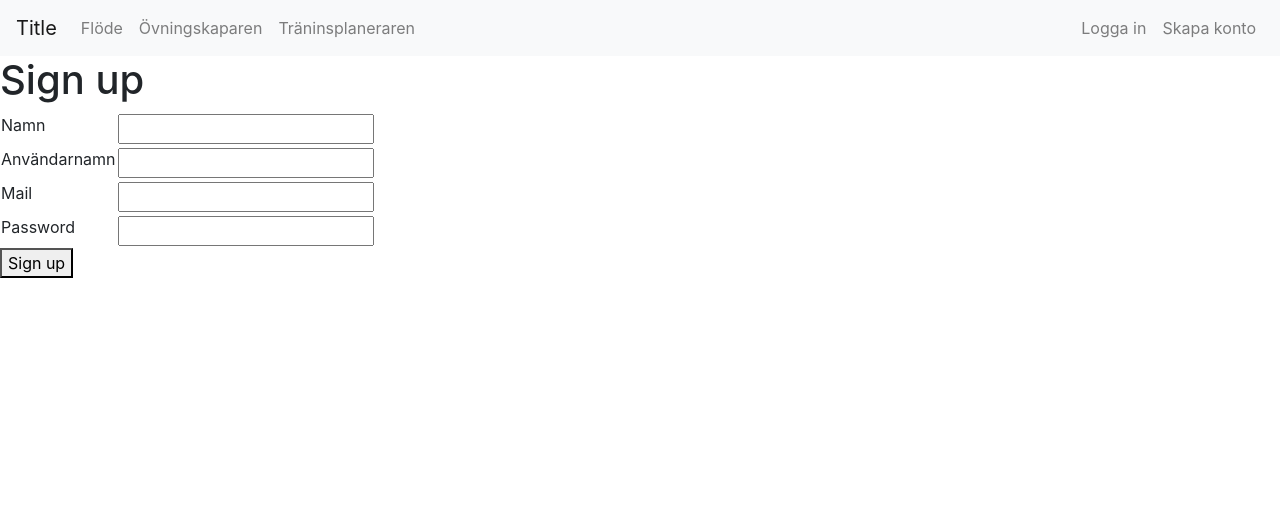
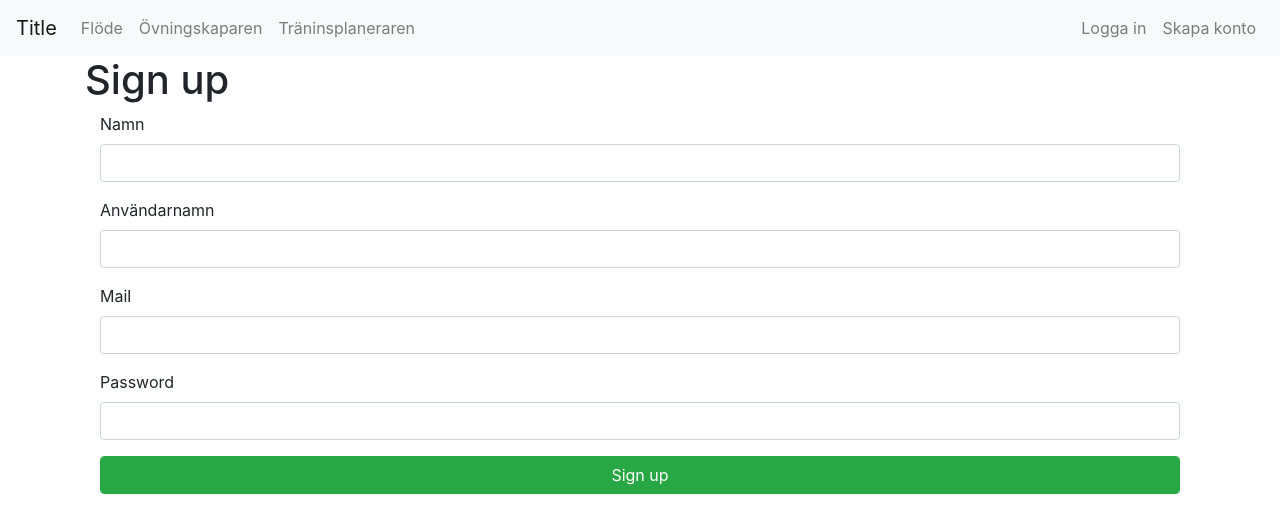
Before and after one commit to albin02forsberg/slutprojekt, a React (Create React App) app in the folder client/: page /signup in a window 1280 px wide. Shown: the top 532 px of the page. Built offline with nearby package versions, Linux system fonts and the light colour scheme.

Commit message:
Updatet logbook and added documentation

```diff
--- a/client/src/App.jsx
+++ b/client/src/App.jsx
@@ -39,6 +39,9 @@ export default function App() {
           <Route path="/signup">
             <Singup />
           </Route>
+          <Route path="/drill/:id">
+
+          </Route>
           <Route path="/drillcreator">
             <DrillCreator/>
           </Route>
--- a/client/src/Components/excercise.jsx
+++ b/client/src/Components/drillCard.jsx
@@ -1,7 +1,7 @@
 import react from "react";
 
 function Excercise(prop) {
-  let link = "/" + prop.name;
+  let link = "/drill/" + prop.id;
   return (
       <div class="card">
         <div class="card-body">
--- a/client/src/Components/header.jsx
+++ b/client/src/Components/header.jsx
@@ -1,6 +1,6 @@
 import react, { useState, useEffect } from "react";
 import IsLoggedin from "../Components/menuBtnsLogin";
-import "../static/App2.css"
+import "../static/App2.css";
 import {
   BrowserRouter as Router,
   Switch,
@@ -32,29 +32,43 @@ function Header() {
     };
   }, [show]);
 
-  let className = show + " header";
-
   return (
-<nav class="navbar navbar-expand-lg navbar-light bg-light">
-  <a class="navbar-brand" href="/">Title</a>
-  <button class="navbar-toggler" type="button" data-toggle="collapse" data-target="#navbarSupportedContent" aria-controls="navbarSupportedContent" aria-expanded="false" aria-label="Toggle navigation">
-    <span class="navbar-toggler-icon"></span>
+    <nav className="navbar navbar-expand-lg navbar-light bg-light">
+      <a className="navbar-brand" href="/">
+        Title
+      </a>
+      <button
+        className="navbar-toggler"
+        type="button"
+        data-toggle="collapse"
+        data-target="#navbarSupportedContent"
+        aria-controls="navbarSupportedContent"
+        aria-expanded="false"
+        aria-label="Toggle navigation"
+      >
+        <span className="navbar-toggler-icon"></span>
       </button>
 
-  <div class="collapse navbar-collapse" id="navbarSupportedContent">
-    <ul class="navbar-nav mr-auto">
-      <li class="nav-item">
-        <a class="nav-link" href="/">Flöde</a>
+      <div className="collapse navbar-collapse" id="navbarSupportedContent">
+        <ul className="navbar-nav mr-auto">
+          <li className="nav-item">
+            <a className="nav-link" href="/">
+              Flöde
+            </a>
           </li>
-      <li class="nav-item">
-        <a class="nav-link" href="/drillcreator">Övningskaparen</a>
+          <li className="nav-item">
+            <a className="nav-link" href="/drillcreator">
+              Övningskaparen
+            </a>
           </li>
-      <li class="nav-item">
-        <a class="nav-link" href="/excercise">Träninsplaneraren</a>
+          <li className="nav-item">
+            <a className="nav-link" href="/excercise">
+              Träninsplaneraren
+            </a>
           </li>
         </ul>
-    <ul class="navbar-nav my-2 my-lg-0">
-      <IsLoggedin/>
+        <ul className="navbar-nav my-2 my-lg-0">
+          <IsLoggedin />
         </ul>
       </div>
     </nav>
--- a/client/src/Components/home.jsx
+++ b/client/src/Components/home.jsx
@@ -1,6 +1,6 @@
 import react, { useState, useEffect } from "react";
 import axios from "axios";
-import Excercise from "../Components/excercise";
+import Excercise from "./drillCard";
 import "../static/App2.css";
 
 function Home() {
--- a/client/src/Components/signup.jsx
+++ b/client/src/Components/signup.jsx
@@ -38,77 +38,67 @@ function Singup() {
   }
 
   return (
-    <div className="main">
+    <div className="container">
       <h1>Sign up</h1>
-      <div className="display">
+      <div className="col-md-12">
         <form>
-          <table>
-            <tr>
-              <td>
+          <div className="form-group">
             <label htmlFor="name">Namn</label>
-              </td>
-              <td>
             <input
               type="text"
               name="name"
               id="name"
               onChange={handleChange}
               value={user.name}
+              className="form-control"
             />
-              </td>
-            </tr>
-            <tr>
-              <td>
+          </div>
+          <div className="form-group">
             <label htmlFor="username">Användarnamn</label>
-              </td>
-              <td>
             <input
               type="text"
               name="username"
               id="username"
               onChange={handleChange}
               value={user.username}
+              className="form-control"
             />
-              </td>
-            </tr>
-            <tr>
-              <td>
+          </div>
+          <div className="form-group">
             <label htmlFor="mail">Mail</label>
-              </td>
-              <td>
             <input
               type="text"
               name="mail"
               id="mail"
               onChange={handleChange}
               value={user.mail}
+              className="form-control"
             />
-              </td>
-            </tr>
-            <tr>
-              <td>
+          </div>
+          <div className="form-group">
             <label htmlFor="password">Password</label>
-              </td>
-              <td>
             <input
               type="password"
               name="password"
               id="password"
+              className="form-control"
               onChange={handleChange}
               value={user.password}
             />
-              </td>
-            </tr>
-          </table>
+          </div>
+          <div className="form-group">
             <button
               type="button"
+              className="form-control btn btn-success"
               onClick={() => {
                 sendUser(user);
               }}
             >
               Sign up
             </button>
+          </div>
         </form>
+
         <div id="information"></div>
       </div>
     </div>
--- a/client/src/Components/user.jsx
+++ b/client/src/Components/user.jsx
@@ -1,6 +1,6 @@
 import react, { useState, useEffect } from "react";
 import axios from "axios";
-import Excersice from "./excercise";
+import DrillCard from "./drillCard";
 
 import {
   BrowserRouter as Router,
@@ -59,7 +59,8 @@ function User() {
           <h2>Övningar</h2>
           <div className="card-columns">
             {drills.map((element) => {
-              return <Excersice name={user} created={element.created} type={element.type} moment={element.moment} creator={element.creator}/>;
+              return <DrillCard name={element.name} created={element.created} type={element.type} moment={element.moment} creator={element.creator} id={element._id}/>;
+
             })}
           </div>
         </div>
```
Also changed, not shown: 2 other files (tests, documents, lock files or other folders). Lines whose indentation alone changed are shown as unchanged.
